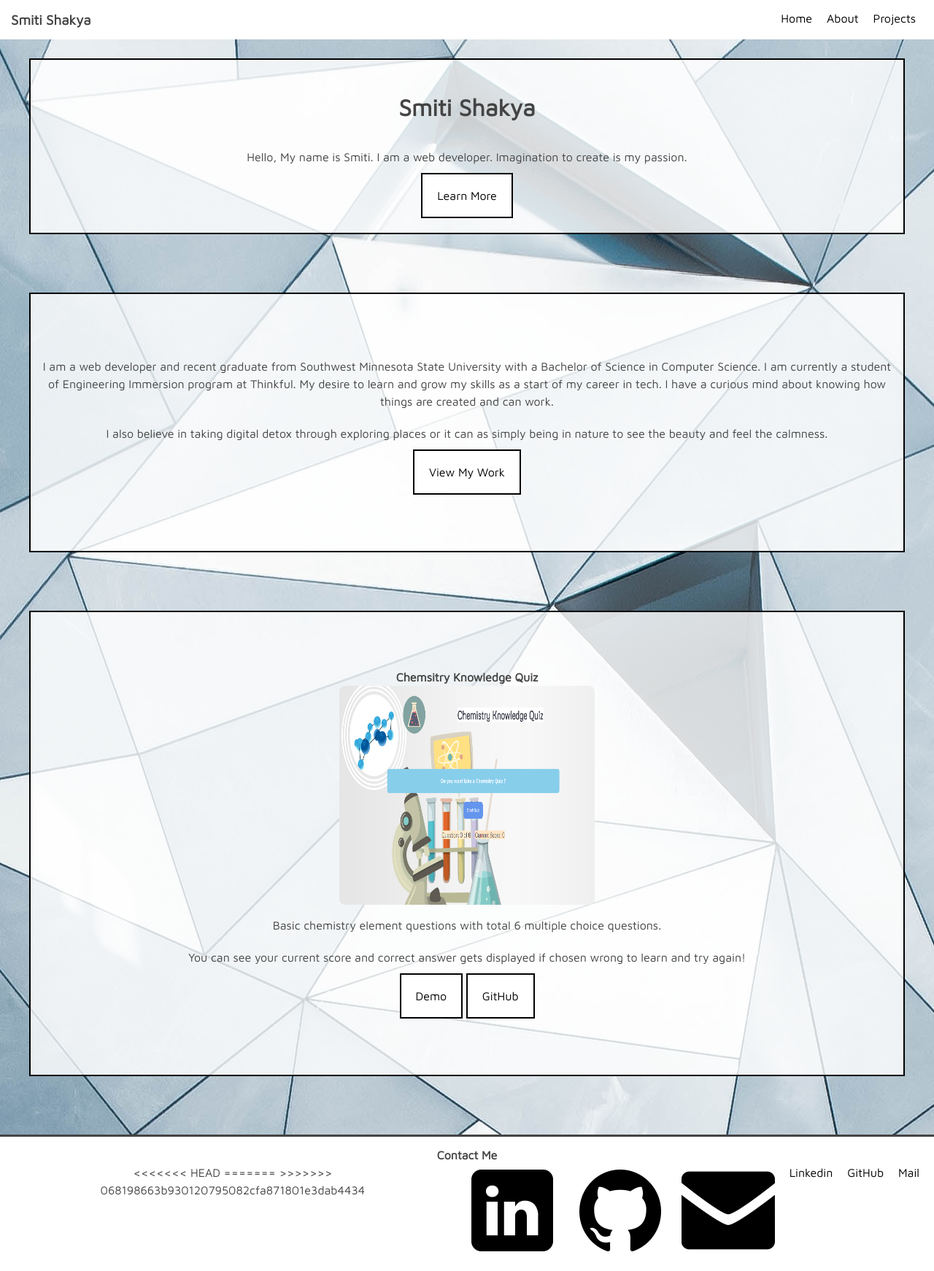
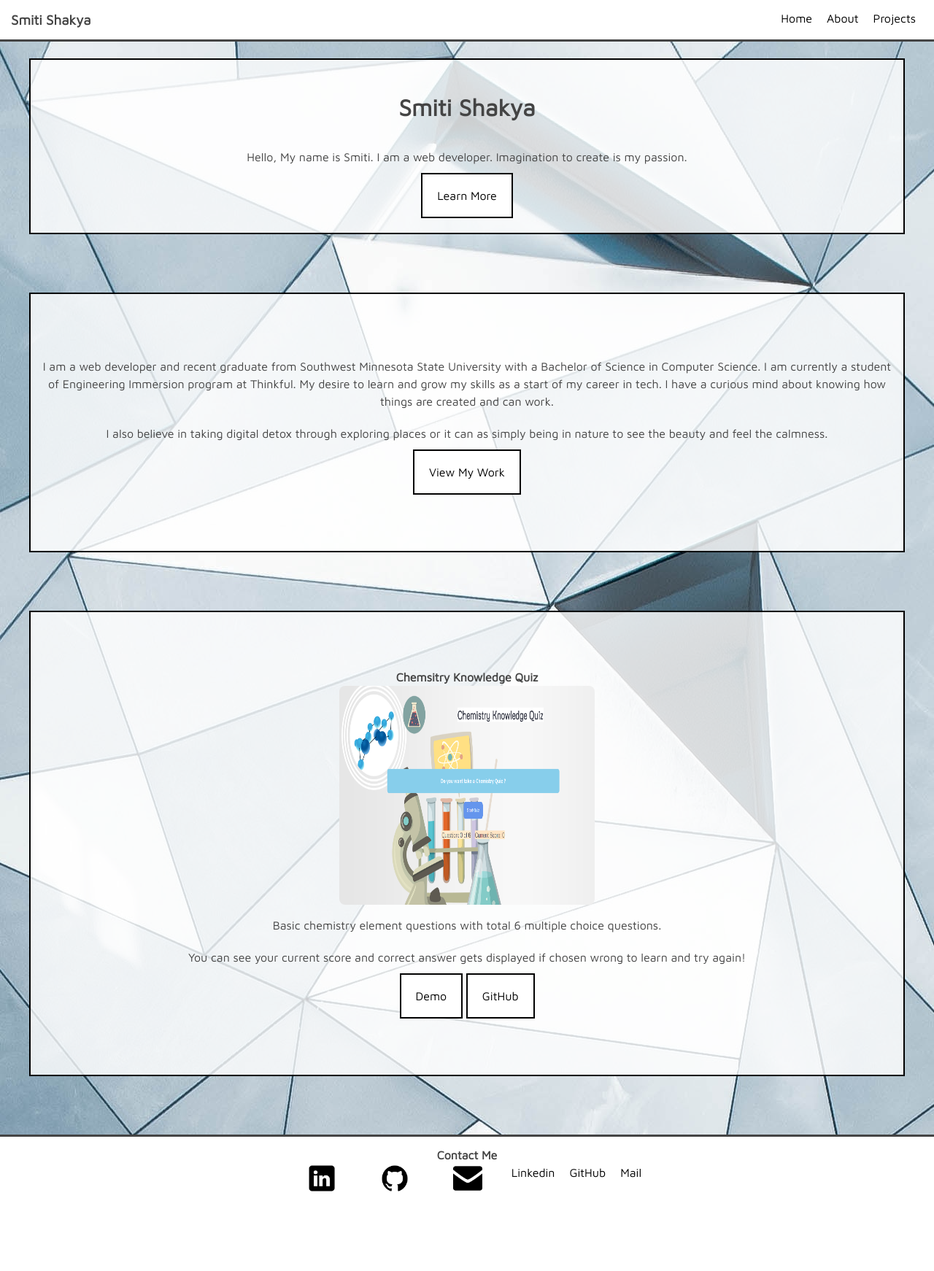
Before and after one commit to thinkful-ei-gecko/smiti-portfolio, a plain HTML site: page index.html in a window 1280 px wide. Shown: the whole page at 73% size. After the commit the page ends 1654 px from the top, so only its background shows below. Drawn offline with nearby package versions, Linux system fonts and the light colour scheme.

```diff
--- a/index.html
+++ b/index.html
@@ -43,15 +43,12 @@
     <footer role="content-info">
       <h4>Contact Me</h4>
       <ul class="footer-ul">
-<<<<<<< HEAD
         <li><a href="mailto:smitishk12@gmail.com/" target="_blank">Mail</a></li>
         <li><a href="https://github.com/smitishakya/" target="_blank">GitHub</a></li>
         <li><a href="https://www.linkedin.com/in/smitishakya/" target="_blank">Linkedin</a></li>
-=======
         <li><a href="mailto:smitishk12@gmail.com/" target="_blank"><img src="mail-icon.png" class="contact-icon"></a></li>
         <li><a href="https://github.com/smitishakya/" target="_blank" ><img src="github-icon.png" class="contact-icon"></a></li>
         <li><a href="https://www.linkedin.com/in/smitishakya/" target="_blank" ><img src="linkedin-icon.png" class="contact-icon"></a></li>
->>>>>>> 068198663b930120795082cfa871801e3dab4434
       </ul>
 
     </footer>
--- a/main.css
+++ b/main.css
@@ -3,10 +3,7 @@
     text-decoration: none;
     margin: 0;
     padding: 0;
-<<<<<<< HEAD
 
-=======
->>>>>>> 068198663b930120795082cfa871801e3dab4434
   }
 
   body {
@@ -32,10 +29,7 @@
 
   nav {
     font-size: 16px;
-<<<<<<< HEAD
-=======
     border-bottom: solid;
->>>>>>> 068198663b930120795082cfa871801e3dab4434
     display: inline-block;
     position: fixed;
     top: 0;
@@ -114,13 +108,11 @@
     margin: 0 10px;
 
   }
-<<<<<<< HEAD
 
   .footer-ul{
     display: inline-block;
     margin: 0 10px;
   }
-=======
 
   .contact-icon {
     vertical-align: middle;
@@ -128,4 +120,3 @@
     height: 40px;
     margin: 0 20px;
 }
->>>>>>> 068198663b930120795082cfa871801e3dab4434
```
